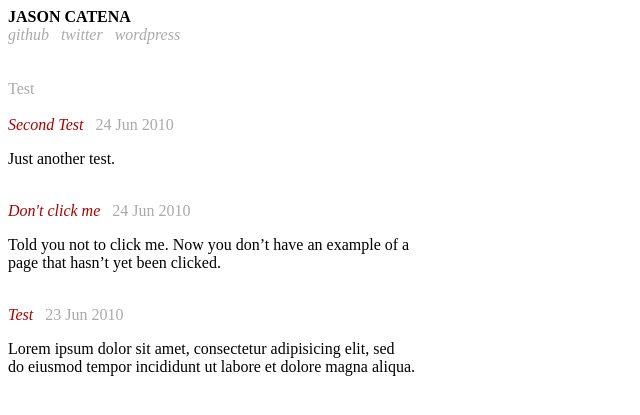
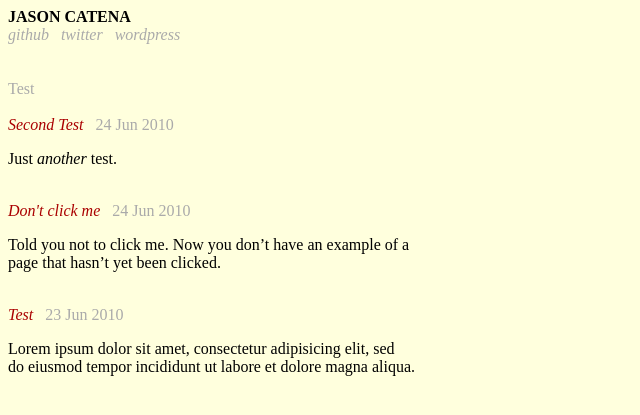
Before and after one commit to catenate/catenate.github.com, a Jekyll site: the page built from index.html, in a window 1280 px wide. Shown: the top 415 px of the page, without its empty margins (0-640 px from the left). Built offline with Jekyll 4.4.1, drawn with Linux system fonts in a browser that asks for light colours.

Commit message:
Slightly color background.

```diff
--- a/_layouts/post.html
+++ b/_layouts/post.html
@@ -1,3 +1,6 @@
+<meta http-equiv="content-type" content="text/html; charset=utf-8" />
+<link rel="stylesheet" href="/css/screen.css" type="text/css" media="screen, projection" />
+
 <title>{{ page.title }}</title>
 <em>{{ page.title }}</em>
 {{ content }}
--- a/_posts/2010-06-24-second-test.markdown
+++ b/_posts/2010-06-24-second-test.markdown
@@ -3,4 +3,4 @@ layout: post
 title: Second Test
 categories: test
 ---
-Just another test.
+Just _another_ test.
--- a/css/screen.css
+++ b/css/screen.css
@@ -1,3 +1,8 @@
+body {
+  background-color: #ffd;
+  background: #ffd;
+}
+
 a {
   color: #a00;
   text-decoration: none;
@@ -9,7 +14,7 @@ a:hover {
 }
 
 a:visited {
-  color: #600;
+  color: #500;
   text-decoration: none;
 }
 
```
Also changed, not shown: 2 other files.
